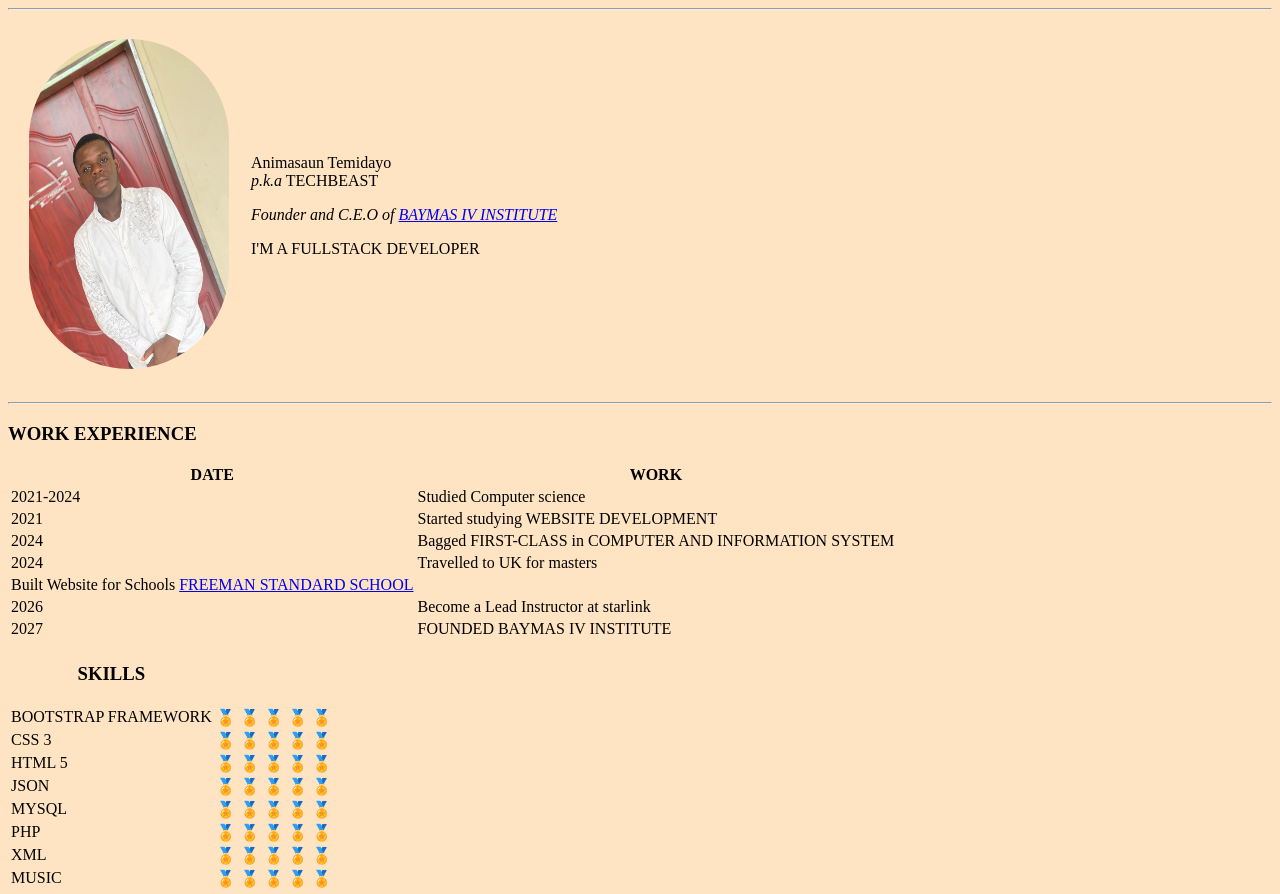
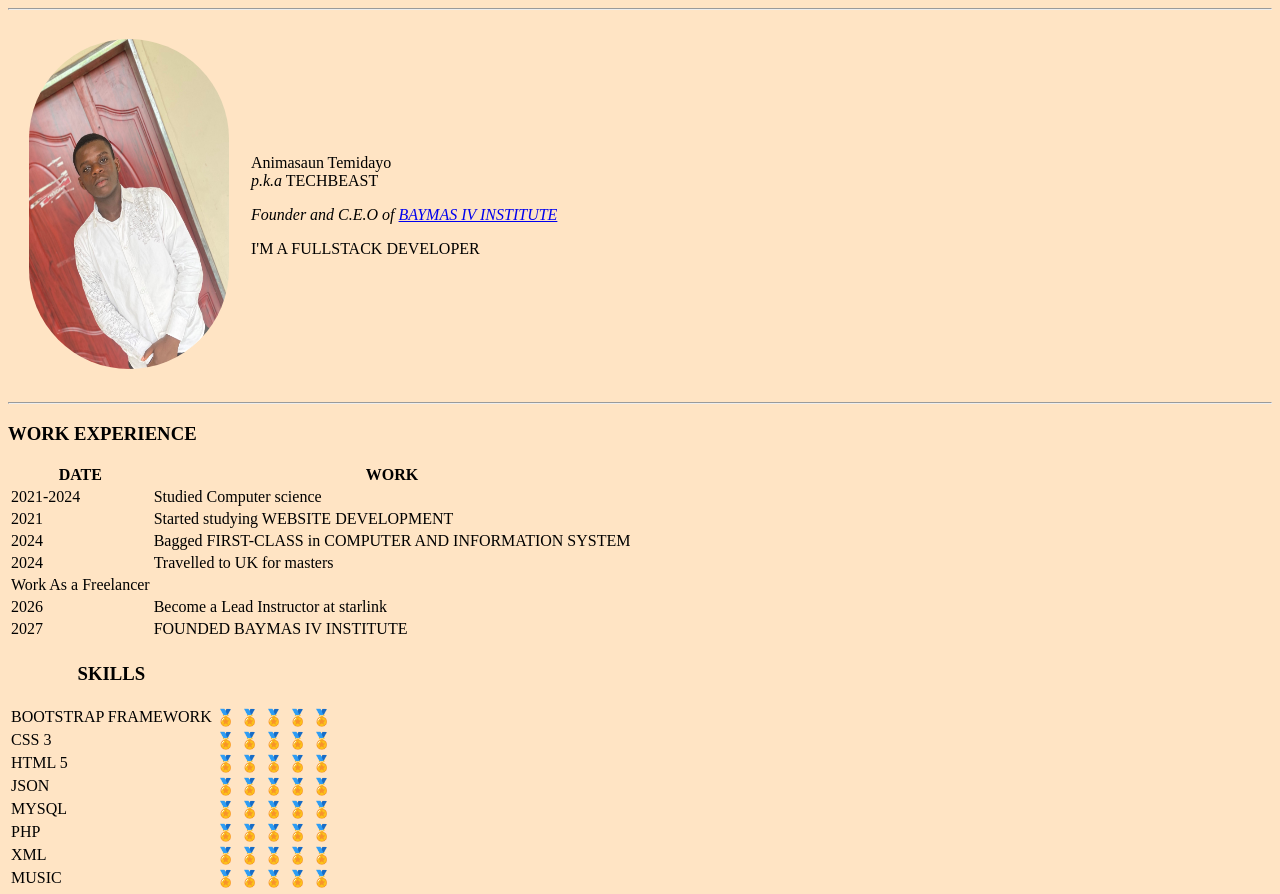
Before and after one commit to Temmydee28/CV2, a plain HTML site: page index.html in a window 1280 px wide. Shown: the top 894 px of the page. Drawn offline with Linux system fonts and the light colour scheme.

Commit message:
Update index.html

```diff
--- a/index.html
+++ b/index.html
@@ -56,11 +56,7 @@
         </tr>
 
         <tr>
-
-      <td>Built Website for  Schools
-        <a href="www.freemanstandardschool.edu.com">FREEMAN STANDARD SCHOOL</a>
-
-      </td>
+            <td>Work As a Freelancer </td>
         </tr>
            <tr>
           <td>2026</td>
```
